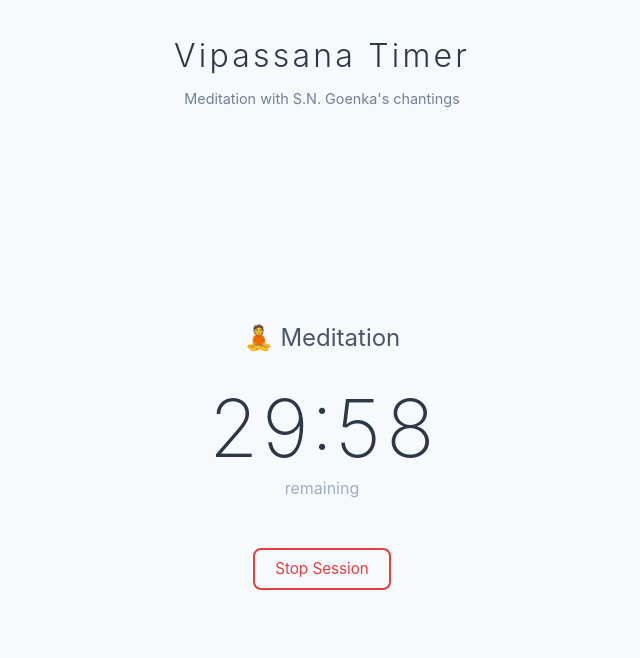
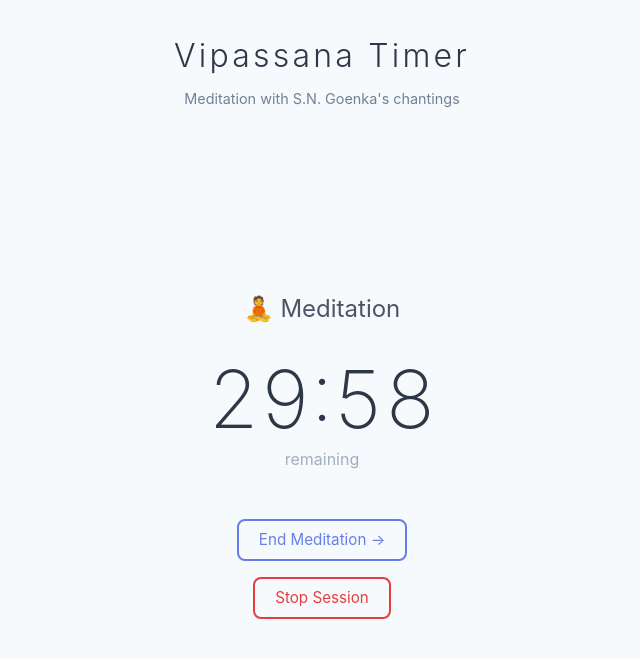
Before and after one commit to shadowfax92/vipassana-daily-meditation-app, a React (Vite) app in the folder cloudflare-app/: page / in a window 1280 px wide. Both pictures are taken after a click on the button "Start Session". Shown: the top 658 px of the page, without its empty margins (318-958 px from the left). Built offline with nearby package versions, Linux system fonts and the light colour scheme.

Commit message:
feat: support skip button for across all sessions

```diff
--- a/cloudflare-app/src/App.tsx
+++ b/cloudflare-app/src/App.tsx
@@ -221,17 +221,49 @@
     setCurrentChanting(null)
   }
 
-  const skipToMeditation = useCallback(() => {
+  // Skip functions for each phase
+  const skipGong = useCallback(() => {
+    if (phase !== 'gong') return
+    cleanup()
+    if (introDuration !== 'none') {
+      const introChant = getRandomChanting(introDuration)
+      setCurrentChanting(introChant)
+      setPhase('intro')
+    } else {
+      setPhase('meditation')
+      startMeditationTimer()
+    }
+  }, [phase, cleanup, introDuration, getRandomChanting, startMeditationTimer])
+
+  const skipIntro = useCallback(() => {
     if (phase !== 'intro') return
     cleanup()
     setPhase('meditation')
     startMeditationTimer()
   }, [phase, cleanup, startMeditationTimer])
 
+  const skipMeditation = useCallback(() => {
+    if (phase !== 'meditation') return
+    cleanup()
+    if (outroDuration !== 'none') {
+      const outroChant = getRandomChanting(outroDuration)
+      setCurrentChanting(outroChant)
+      setPhase('outro_chanting')
+    } else {
+      setPhase('outro')
+    }
+  }, [phase, cleanup, outroDuration, getRandomChanting])
+
   const skipOutroChanting = useCallback(() => {
     if (phase !== 'outro_chanting') return
     cleanup()
     setPhase('outro')
+  }, [phase, cleanup])
+
+  const skipOutro = useCallback(() => {
+    if (phase !== 'outro') return
+    cleanup()
+    setPhase('complete')
   }, [phase, cleanup])
 
   const isSessionActive = phase !== 'idle' && phase !== 'complete'
@@ -375,14 +407,29 @@
           )}
 
           <div className="session-actions">
+            {phase === 'gong' && (
+              <button className="skip-button" onClick={skipGong}>
+                Skip Gong →
+              </button>
+            )}
             {phase === 'intro' && (
-              <button className="skip-button" onClick={skipToMeditation}>
+              <button className="skip-button" onClick={skipIntro}>
                 Skip to Meditation →
+              </button>
+            )}
+            {phase === 'meditation' && (
+              <button className="skip-button" onClick={skipMeditation}>
+                End Meditation →
               </button>
             )}
             {phase === 'outro_chanting' && (
               <button className="skip-button" onClick={skipOutroChanting}>
                 Skip to Closing →
+              </button>
+            )}
+            {phase === 'outro' && (
+              <button className="skip-button" onClick={skipOutro}>
+                Skip Closing →
               </button>
             )}
             <button className="stop-button" onClick={stopSession}>
```
